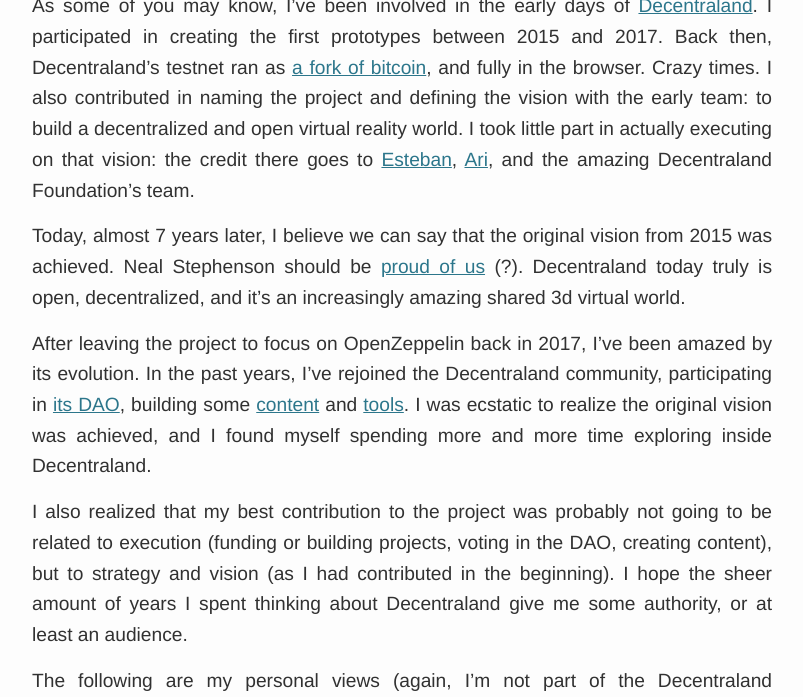
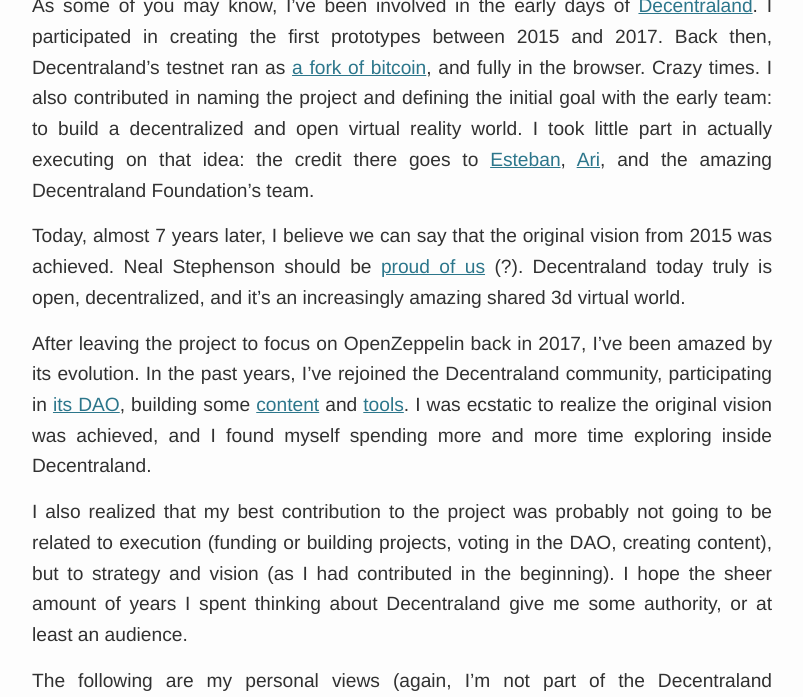
Before and after one commit to tobyornottobe/maraoz.github.io, a Jekyll site: the page built from _posts/2022-01-01-decentraland-vision.md, in a window 1280 px wide and 900 px high, scrolled down 664 px, cut to the strip 203-900 px from the top of the window. Shown: the whole strip, without its empty margins (238-1041 px from the left). Built offline with Jekyll 4.4.1, drawn with Linux system fonts in a browser that asks for light colours.

Commit message:
Update 2022-01-01-decentraland-vision.md

```diff
--- a/_posts/2022-01-01-decentraland-vision.md
+++ b/_posts/2022-01-01-decentraland-vision.md
@@ -5,7 +5,7 @@
 ---
 <img class="cover" src="/img/decentraland-vision/cover.jpg">
 
-As some of you may know, I've been involved in the early days of [Decentraland](https://decentraland.org/). I participated in creating the first prototypes between 2015 and 2017. Back then, Decentraland's testnet ran as [a fork of bitcoin](https://github.com/decentraland/bronzeage-node/commit/7a5245e8434558d298d07d0dd2bd9862ca3af408), and fully in the browser. Crazy times. I also contributed in naming the project and defining the vision with the early team: to build a decentralized and open virtual reality world. I took little part in actually executing on that vision: the credit there goes to [Esteban](https://twitter.com/eordano), [Ari](https://twitter.com/arimeilich), and the amazing Decentraland Foundation's team.
+As some of you may know, I've been involved in the early days of [Decentraland](https://decentraland.org/). I participated in creating the first prototypes between 2015 and 2017. Back then, Decentraland's testnet ran as [a fork of bitcoin](https://github.com/decentraland/bronzeage-node/commit/7a5245e8434558d298d07d0dd2bd9862ca3af408), and fully in the browser. Crazy times. I also contributed in naming the project and defining the initial goal with the early team: to build a decentralized and open virtual reality world. I took little part in actually executing on that idea: the credit there goes to [Esteban](https://twitter.com/eordano), [Ari](https://twitter.com/arimeilich), and the amazing Decentraland Foundation's team.
 
 Today, almost 7 years later, I believe we can say that the original vision from 2015 was achieved. Neal Stephenson should be [proud of us](https://images.gr-assets.com/authors/1430920344p8/545.jpg) (?). Decentraland today truly is open, decentralized, and it's an increasingly amazing shared 3d virtual world.
 
```
